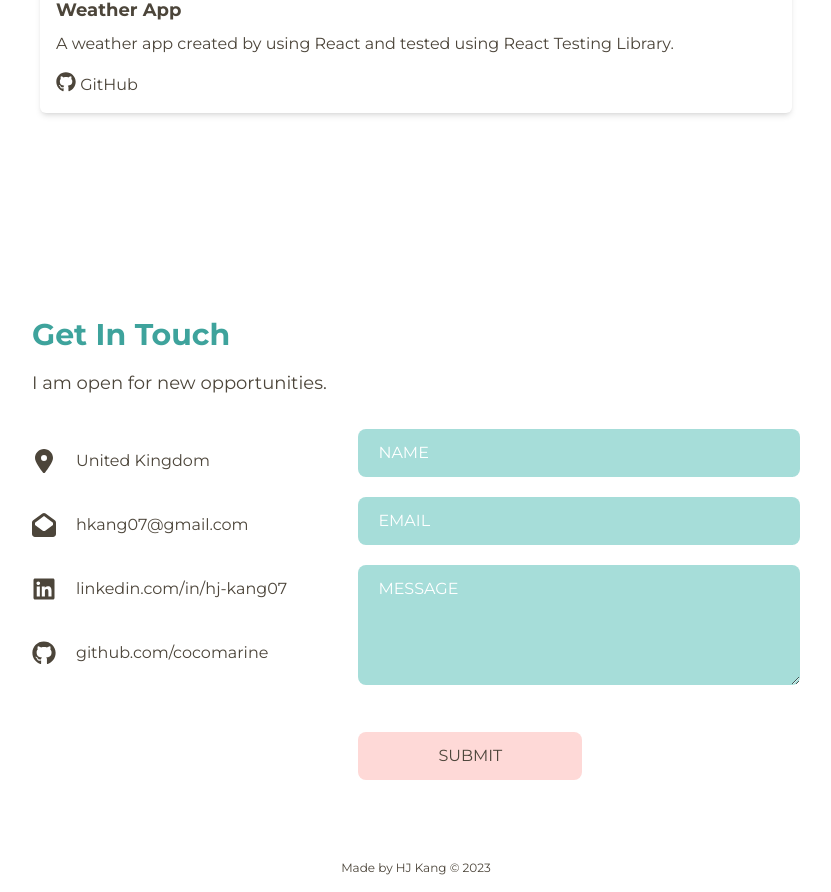
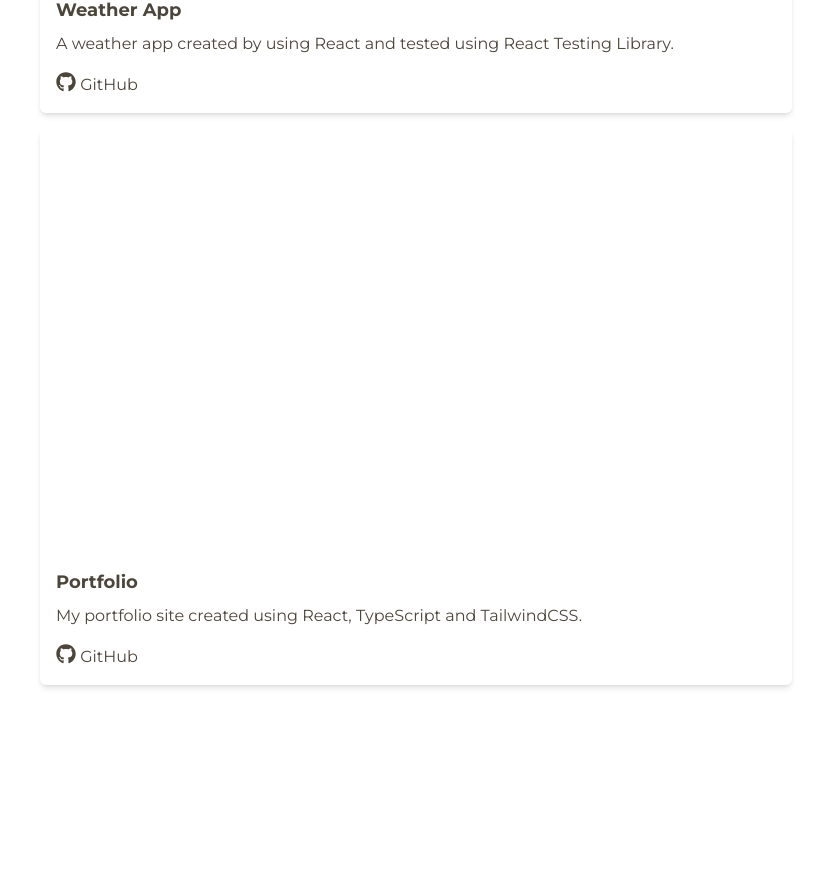
Before and after one commit to cocomarine/portfolio-ts, a React (Vite) app: page / in a window 1280 px wide. Shown: the part 3399-4291 px from the top of the page, without its empty margins (224-1055 px from the left). Built offline with nearby package versions, Linux system fonts and the light colour scheme.

Commit message:
README updated

```diff
--- a/src/scenes/work/index.tsx
+++ b/src/scenes/work/index.tsx
@@ -23,12 +23,12 @@ const works: Array<WorkType> = [
     demo: "https://www.youtube.com/watch?v=LXJBPxeLS2Q",
     github: "https://github.com/cocomarine/weather-app"
   },
-  // {
-  //   title: "work4",
-  //   description: "",
-  //   demo: "",
-  //   github: ""
-  // },
+  {
+    title: "Portfolio",
+    description: "My portfolio site created using React, TypeScript and TailwindCSS.",
+    demo: "https://youtube.com/shorts/gd98Vz40DMo",
+    github: "https://github.com/cocomarine/portfolio-ts"
+  },
 ];
 
 const container = {
```
Also changed, not shown: 1 other file (tests, documents, lock files or other folders).
